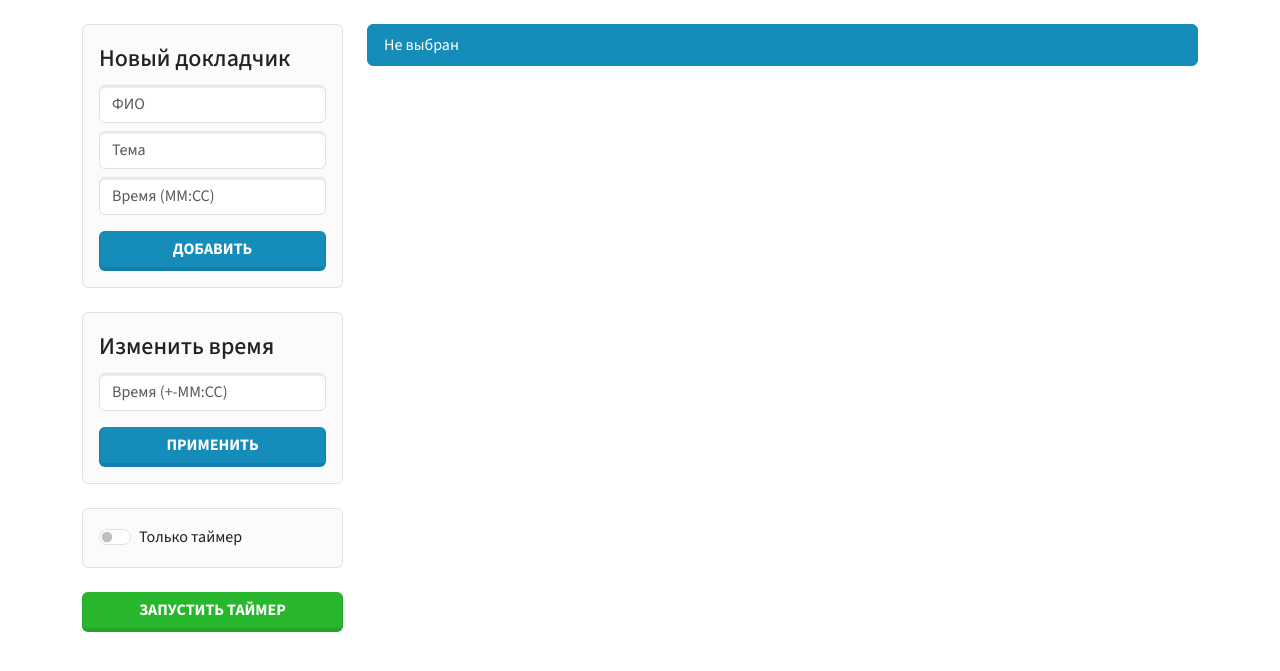
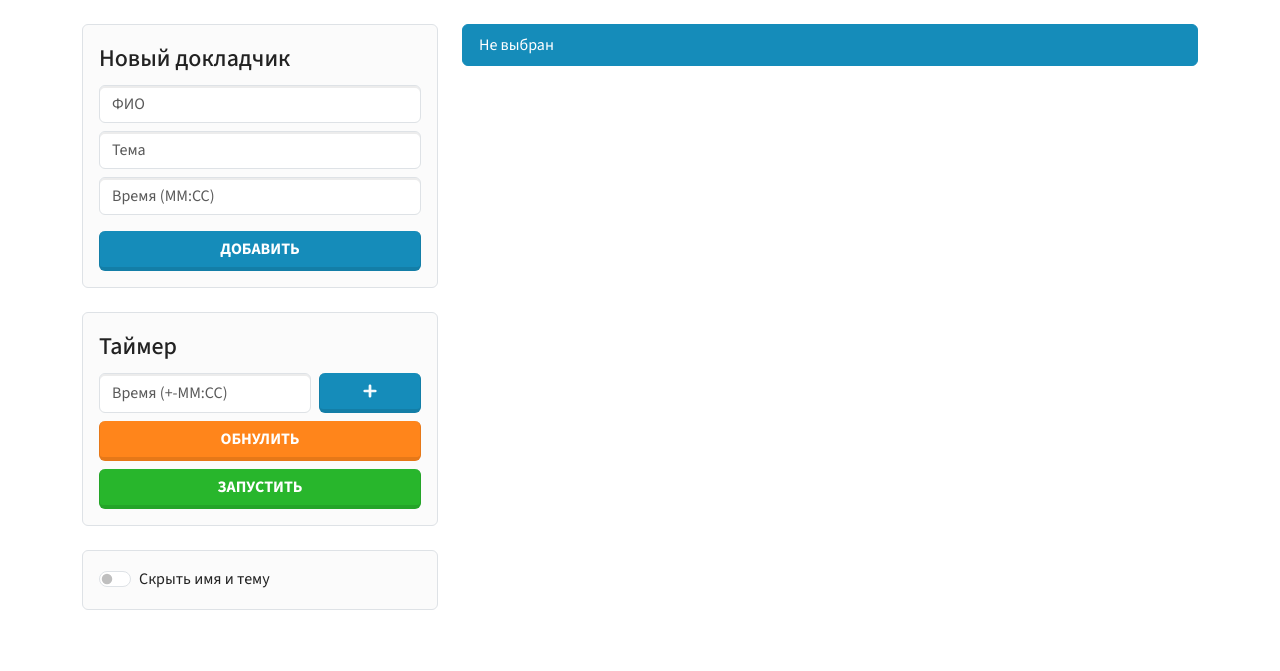
Before and after one commit to dkoeni9/conference-app, a Django app: page /dashboard/ in a window 1280 px wide. Shown: the part 68-739 px from the top of the page. Run offline with Django 5.2, Linux system fonts and the light colour scheme; the visitor is signed in with stand-in values (Sample User, id 1); data that the repository does not hold is empty; some libraries are stand-ins or nearby versions.

Commit message:
feat: add reset time button

```diff
--- a/core/static/core/dashboard.js
+++ b/core/static/core/dashboard.js
@@ -8,9 +8,14 @@ document.addEventListener("DOMContentLoaded", function () {
     const speakerList = document.getElementById("speaker-list");
     const noSpeakerBtn = speakerList.querySelector(".no-number");
     const activeBtn = document.querySelector("#speaker-list .list-group-item.active");
-    const toggleBtn = document.querySelector("#toggle-conference-button");
+
+    const timeControlForm = document.getElementById("time-control-form");
     const extraTimeInput = document.getElementById("extra-time-input");
+
     const onlyTimerToggle = document.getElementById("toggle-only-timer");
+
+    const toggleConferenceBtn = document.querySelector("#toggle-conference-button");
+    const resetTimeBtn = document.getElementById("reset-time-button");
 
     state.speakerId = activeBtn?.dataset.id || null;
     state.timeLimit = parseInt(activeBtn?.dataset.timeLimit || "0", 10);
@@ -48,9 +53,9 @@ document.addEventListener("DOMContentLoaded", function () {
                             clearInterval(state.timerInterval);
                             state.timerInterval = null;
 
-                            toggleBtn.textContent = "Запустить таймер";
-                            toggleBtn.classList.remove("btn-danger");
-                            toggleBtn.classList.add("btn-success");
+                            toggleConferenceBtn.textContent = "Запустить";
+                            toggleConferenceBtn.classList.remove("btn-danger");
+                            toggleConferenceBtn.classList.add("btn-success");
 
                             await api.updateTime(state.speakerId, "action=stop");
                         } catch (error) {
@@ -63,7 +68,7 @@ document.addEventListener("DOMContentLoaded", function () {
                     state.speakerId = null;
                     await api.setSpeaker();
 
-                    if (state.conferenceRunning) toggleBtn.click();
+                    if (state.conferenceRunning) toggleConferenceBtn.click();
                 }
 
                 await api.deleteSpeaker(speakerIdToDelete);
@@ -95,9 +100,9 @@ document.addEventListener("DOMContentLoaded", function () {
             clearInterval(state.timerInterval);
             state.timerInterval = null;
 
-            toggleBtn.textContent = "Запустить таймер";
-            toggleBtn.classList.remove("btn-danger");
-            toggleBtn.classList.add("btn-success");
+            toggleConferenceBtn.textContent = "Запустить";
+            toggleConferenceBtn.classList.remove("btn-danger");
+            toggleConferenceBtn.classList.add("btn-success");
 
             try {
                 await api.updateTime(prevSpeakerId, "action=stop");
@@ -119,7 +124,7 @@ document.addEventListener("DOMContentLoaded", function () {
     });
 
 
-    document.getElementById("time-control-form").addEventListener("submit", async (event) => {
+    timeControlForm.addEventListener("submit", async (event) => {
         event.preventDefault();
         if (!state.speakerId) return;
 
@@ -146,13 +151,13 @@ document.addEventListener("DOMContentLoaded", function () {
     });
 
 
-    toggleBtn.addEventListener("click", async () => {
+    toggleConferenceBtn.addEventListener("click", async () => {
         if (!state.speakerId) return;
 
         state.conferenceRunning = !state.conferenceRunning;
-        toggleBtn.textContent = state.conferenceRunning ? "Остановить таймер" : "Запустить таймер";
-        toggleBtn.classList.toggle("btn-danger", state.conferenceRunning);
-        toggleBtn.classList.toggle("btn-success", !state.conferenceRunning);
+        toggleConferenceBtn.textContent = state.conferenceRunning ? "Остановить" : "Запустить";
+        toggleConferenceBtn.classList.toggle("btn-danger", state.conferenceRunning);
+        toggleConferenceBtn.classList.toggle("btn-success", !state.conferenceRunning);
 
         await api.updateTime(state.speakerId, `action=${state.conferenceRunning ? "start" : "stop"}`);
 
@@ -209,6 +214,7 @@ document.addEventListener("DOMContentLoaded", function () {
         }
     });
 
+
     onlyTimerToggle.addEventListener("change", async () => {
         const value = !onlyTimerToggle.checked;
         const body = `show_name=${value}&show_topic=${value}`;
@@ -219,4 +225,17 @@ document.addEventListener("DOMContentLoaded", function () {
             console.error("Ошибка при сохранении видимости:", error);
         }
     });
+
+
+    resetTimeBtn.addEventListener("click", () => {
+        const activeBtn = document.querySelector("#speaker-list .list-group-item.active");
+        if (!activeBtn) return;
+
+        const currentTime = parseInt(activeBtn.dataset.timeLimit || "0", 10);
+        if (currentTime <= 0) return;
+
+        extraTimeInput.value = -currentTime;
+
+        timeControlForm.dispatchEvent(new Event("submit", { cancelable: true, bubbles: true }));
+    });
 });
--- a/core/templates/core/dashboard.html
+++ b/core/templates/core/dashboard.html
@@ -6,10 +6,11 @@
 {% block main %}
 <section class="row g-4">
 
-    <div class="col-md-4 col-lg-3">
+    <div class="col-md-6 col-lg-5 col-xl-4 col-xxl-3">
         <form id="add-speaker-form" class="mb-4 p-3 border rounded bg-light-subtle">
             <fieldset>
                 <legend class="fw-medium">Новый докладчик</legend>
+
                 <input type="text" id="new-speaker-name" class="form-control mb-2" placeholder="ФИО" required>
                 <input type="text" id="new-speaker-topic" class="form-control mb-2" placeholder="Тема" required>
                 <input type="text" id="new-speaker-time" class="form-control mb-3" placeholder="Время (ММ:СС)" required>
@@ -20,24 +21,35 @@
 
         <form id="time-control-form" class="mb-4 p-3 border rounded bg-light-subtle">
             <fieldset>
-                <legend class="fw-medium">Изменить время</legend>
-                <input type="text" id="extra-time-input" class="form-control mb-3" placeholder="Время (+-ММ:СС)" />
+                <legend class="fw-medium mb-0">Таймер</legend>
+
+                <div class="row g-2 mb-2">
+                    <div class="col-8">
+                        <input type="text" id="extra-time-input" class="form-control h-100" placeholder="Время (+-ММ:СС)" />
+                    </div>
+                    <div class="col-4">
+                        <button id="add-time-button" class="btn btn-primary w-100">
+                            <svg class="d-block my-0 mx-auto" xmlns="http://www.w3.org/2000/svg" width="24" height="24" fill="currentColor" stroke="currentColor" stroke-width=".8" viewBox="0 0 16 16">
+                                <path d="M8 4a.5.5 0 0 1 .5.5v3h3a.5.5 0 0 1 0 1h-3v3a.5.5 0 0 1-1 0v-3h-3a.5.5 0 0 1 0-1h3v-3A.5.5 0 0 1 8 4" />
+                            </svg>
+                        </button>
+                    </div>
+                </div>
             </fieldset>
 
-            <button id="add-time-button" class="btn btn-primary w-100">Применить</button>
+            <button type="button" id="reset-time-button" class="btn btn-warning w-100 mb-2">Обнулить</button>
+            <button type="button" id="toggle-conference-button" class="btn btn-success w-100 ">Запустить</button>
         </form>
 
-        <form class="mb-4 p-3 border rounded bg-light-subtle">
+        <form class="p-3 border rounded bg-light-subtle">
             <div class="form-check form-switch">
                 <input class="form-check-input" type="checkbox" id="toggle-only-timer" {% if conference and not conference.show_name and not conference.show_topic %}checked{% endif %}>
-                <label class="form-check-label" for="toggle-only-timer">Только таймер</label>
+                <label class="form-check-label" for="toggle-only-timer">Скрыть имя и тему</label>
             </div>
         </form>
-
-        <button id="toggle-conference-button" class="btn btn-success w-100">Запустить таймер</button>
     </div>
 
-    <div class=" col-md-8 col-lg-9">
+    <div class=" col-md-6 col-lg-7 col-xl-8 col-xxl-9">
         <div id="speaker-list" class="list-group list-group-numbered">
             <button type="button" class="list-group-item list-group-item-action {% if not current_speaker %}active{% endif %} no-number" data-id="" data-name="" data-time-limit="0">
                 Не выбран
```
